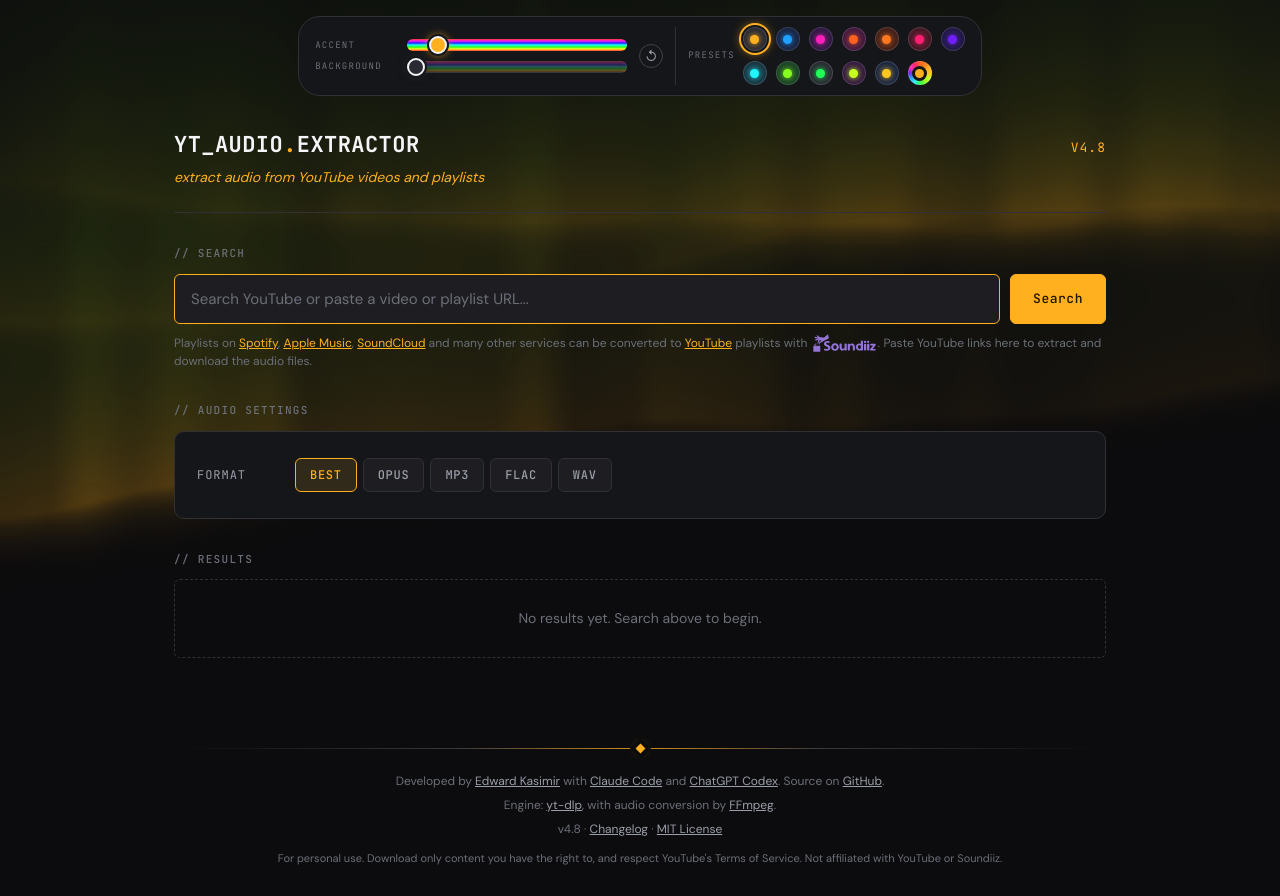
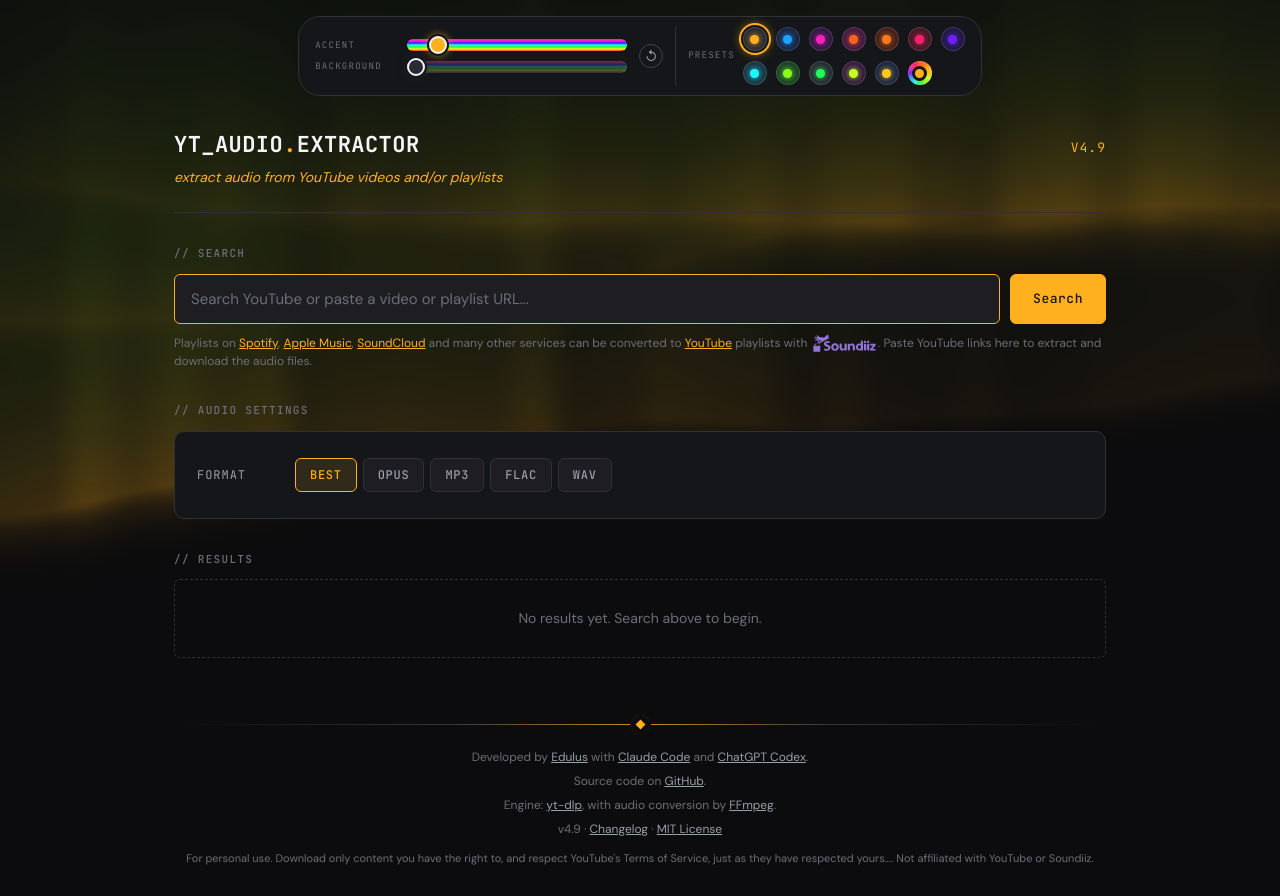
Before and after one commit to Edulus/YT-Audio-Extractor, a Flask app: page / in a window 1280 px wide. Run offline with Flask 3, Linux system fonts and the light colour scheme; parts of the project's set-up code (start-up, migrations or seed data) failed here and were passed over; some libraries are stand-ins or nearby versions.

Commit message:
Subtitle and footer wording (v4.9)
Subtitle reads "videos and/or playlists". Footer credits Edulus, puts
the source code link on its own line, and adds a line to the Terms of
Service note.

Co-Authored-By: Claude Opus 5.5 <noreply@anthropic.com>

```diff
--- a/templates/index.html
+++ b/templates/index.html
@@ -973,9 +973,9 @@
     <header class="top">
       <div>
         <h1>YT_Audio<span class="accent">.</span>Extractor</h1>
-        <p class="subtitle">extract audio from YouTube videos and playlists</p>
+        <p class="subtitle">extract audio from YouTube videos and/or playlists</p>
       </div>
-      <span class="tag">v4.8</span>
+      <span class="tag">v4.9</span>
     </header>
 
     <!-- Search -->
@@ -1056,12 +1056,14 @@
     <footer class="site-footer">
       <p>
         Developed by
-        <a href="https://github.com/Edulus" target="_blank" rel="noopener noreferrer">Edward Kasimir</a>
+        <a href="https://github.com/Edulus" target="_blank" rel="noopener noreferrer">Edulus</a>
         with
         <a href="https://claude.com/claude-code" target="_blank" rel="noopener noreferrer">Claude Code</a>
         and
         <a href="https://openai.com/codex" target="_blank" rel="noopener noreferrer">ChatGPT Codex</a>.
-        Source on
+      </p>
+      <p>
+        Source code on
         <a href="https://github.com/Edulus/YT-Audio-Extractor" target="_blank" rel="noopener noreferrer">GitHub</a>.
       </p>
       <p>
@@ -1071,14 +1073,15 @@
         <a href="https://ffmpeg.org" target="_blank" rel="noopener noreferrer">FFmpeg</a>.
       </p>
       <p>
-        v4.8 &middot;
+        v4.9 &middot;
         <a href="https://github.com/Edulus/YT-Audio-Extractor/blob/master/CHANGELOG.md" target="_blank" rel="noopener noreferrer">Changelog</a>
         &middot;
         <a href="https://github.com/Edulus/YT-Audio-Extractor/blob/master/LICENSE" target="_blank" rel="noopener noreferrer">MIT License</a>
       </p>
       <p class="fine">
         For personal use. Download only content you have the right to, and respect
-        YouTube's Terms of Service. Not affiliated with YouTube or Soundiiz.
+        YouTube's Terms of Service, just as they have respected yours....
+        Not affiliated with YouTube or Soundiiz.
       </p>
     </footer>
   </div>
```
Also changed, not shown: CHANGELOG.md, 1 other file.
